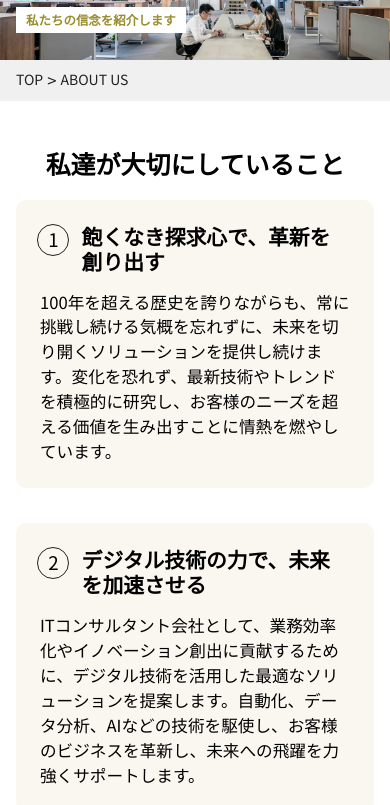
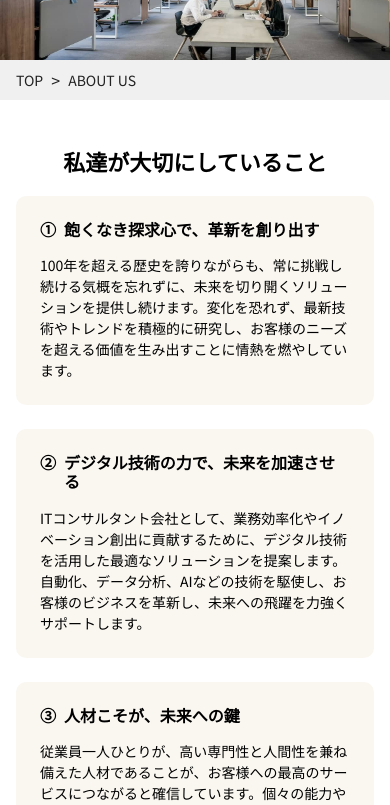
Before and after one commit to takayuki0403/TETOTE, a plain HTML site: page about.html in a window 390 px wide. Shown: the part 186-991 px from the top of the page. Drawn offline with nearby package versions, Linux system fonts and the light colour scheme; some packages are replaced by stand-ins of ours; a web font is replaced by a local one.

Commit message:
375-768px ajust

```diff
--- a/about.html
+++ b/about.html
@@ -104,7 +104,7 @@
           <ul class="belief__list">
             <li class="belief__item">
               <h3 class="belief__itemTitle">
-                <span class="belief__itemTitleNumber">1</span>
+                <span class="belief__itemTitleNumber">①</span>
                 飽くなき探求心で、革新を創り出す
               </h3>
               <p class="belief__itemDesc">
@@ -113,7 +113,7 @@
             </li>
             <li class="belief__item">
               <h3 class="belief__itemTitle">
-                <span class="belief__itemTitleNumber">2</span>
+                <span class="belief__itemTitleNumber">②</span>
                 デジタル技術の力で、未来を加速させる
               </h3>
               <p class="belief__itemDesc">
@@ -122,7 +122,7 @@
             </li>
             <li class="belief__item">
               <h3 class="belief__itemTitle">
-                <span class="belief__itemTitleNumber">3</span>
+                <span class="belief__itemTitleNumber">③</span>
                 人材こそが、未来への鍵
               </h3>
               <p class="belief__itemDesc">
@@ -131,7 +131,7 @@
             </li>
             <li class="belief__item">
               <h3 class="belief__itemTitle">
-                <span class="belief__itemTitleNumber">4</span>
+                <span class="belief__itemTitleNumber">④</span>
                 未経験者も歓迎！情熱と意欲があれば、誰でも活躍できる
               </h3>
               <p class="belief__itemDesc">
@@ -140,7 +140,7 @@
             </li>
             <li class="belief__item">
               <h3 class="belief__itemTitle">
-                <span class="belief__itemTitleNumber">5</span>
+                <span class="belief__itemTitleNumber">⑤</span>
                 働きがいと充実感あふれる環境
               </h3>
               <p class="belief__itemDesc">
--- a/scss/base/_base.scss
+++ b/scss/base/_base.scss
@@ -15,16 +15,16 @@
   html {
     font-size: 62.5%;
   }
-  @media screen and (max-width: 1023px) and (min-width: 768px) {
-    html {
-      font-size: 1vw;
-    }
-  }
-  @media screen and (max-width: 767px) {
-    html {
-      font-size: calc(10 / 375 * 100vw);
-    }
-  }
+  // @media screen and (max-width: 1023px) and (min-width: 768px) {
+  //   html {
+  //     font-size: 1vw;
+  //   }
+  // }
+  // @media screen and (max-width: 767px) {
+  //   html {
+  //     font-size: calc(10 / 375 * 100vw);
+  //   }
+  // }
 
 body {
   font-family: 'Noto Sans JP', 'Helvetica Neue', 'Arial', 'Hiragino Kaku Gothic ProN', meiryo, 'Noto Serif JP', sans-serif;
--- a/scss/layout/_pageVisual.scss
+++ b/scss/layout/_pageVisual.scss
@@ -37,7 +37,7 @@
   text-transform: uppercase;
   background-color: #fff;
   @include sp {
-    font-size: 4.2rem;
+    font-size: 2.4rem;
   }
 }
 
@@ -49,7 +49,7 @@
   font-weight: bold;
   background-color: #fff;
   @include sp {
-    font-size: 2.2rem;
+    font-size: 1.2rem;
   }
 }
 
@@ -61,7 +61,7 @@
   color: $mainColor;
   background-color: #fff;
   @include sp {
-    font-size: 1.2rem;
+    font-size: 0.7rem;
   }
 }
 
@@ -74,7 +74,8 @@
 }
 .breadcrumb__wrapper {
   display: flex;
-  gap: 4px;
+  align-items: center;
+  gap: 8px;
   padding-top: 20px;
   padding-bottom: 20px;
   @include sp {
--- a/scss/pages/about/_belief.scss
+++ b/scss/pages/about/_belief.scss
@@ -22,6 +22,9 @@
   display: flex;
   flex-direction: column;
   gap: 35px;
+  @include sp {
+    gap: 24px;
+  }
 }
 
 .belief__item {
@@ -34,33 +37,14 @@
   }
 }
 
-.belief__itemTitleNumber {
-  display: inline-block;
-  width: 48px;
-  height: 48px;
-  margin-right: 21px;
-  font-size: 1.8rem;
-  font-weight: 400;
-  line-height: 43px;
-  text-align: center;
-  border: 1px solid $black;
-  border-radius: 50%;
-  box-sizing: border-box;
-  @include sp {
-    position: absolute;
-    left: 2em;
-    width: 32px;
-    height: 32px;
-    margin-right: 8px;
-    line-height: 28px;
-  }
-}
-
 .belief__itemTitle {
+  display: flex;
+  align-items: flex-start;
+  gap: 0.5em;
   font-size: 2rem;
   font-weight: bold;
   @include sp {
-    padding-left: 2em;
+    font-size: 1.6rem;
     line-height: 1.2;
   }
 }
@@ -69,6 +53,7 @@
   margin-top: 35px;
   line-height: 1.5;
   @include sp {
+    font-size: 1.4rem;
     margin-top: 16px;
   }
 }
--- a/scss/pages/about/_companyInfo.scss
+++ b/scss/pages/about/_companyInfo.scss
@@ -22,7 +22,7 @@
 .companyInfo__dataList {
   display: flex;
   padding: 36px 0;
-  border-bottom: 1px dotted $black;
+  border-bottom: 1px dashed $black;
   @include sp {
     padding: 16px 0;
   }
--- a/scss/pages/about/_pageVisual-about.scss
+++ b/scss/pages/about/_pageVisual-about.scss
@@ -7,5 +7,6 @@
   background-position: 0 50%;
   @include sp {
     background-size: 120%;
+    background-position: 0 65%;
   }
 }
--- a/scss/pages/about/_service.scss
+++ b/scss/pages/about/_service.scss
@@ -37,7 +37,11 @@
     flex-direction: column;
     gap: 24px;
     width: 100%;
-    padding: 0 0 40px 0;
+    padding: 0 0 64px 0;
+
+    &:last-child {
+      padding-bottom: 0;
+    }
   }
 
   &:not(:first-child)::before {
--- a/scss/pages/about/_topMsg.scss
+++ b/scss/pages/about/_topMsg.scss
@@ -25,6 +25,7 @@
 
 .topMsg__ceoPhoto {
   width: 50%;
+  text-align: center;
   @include sp {
     width: 100%;
   }
@@ -33,15 +34,15 @@
 .topMsg__ceoPhoto img {
   width: 100%;
   object-fit: contain;
-  // @include sp {
-  //   max-width: 100%;
-  // }
+  @include sp {
+    max-width: 400px;
+  }
 }
 
 .topMsg__msgArea {
   width: 50%;
   @include sp {
-    max-width: 100%;
+    width: 100%;
   }
 }
 
@@ -52,6 +53,9 @@
   font-weight: bold;
   line-height: 1.5;
   @include sp {
+    display: flex;
+    flex-direction: column;
+    align-items: flex-end;
     margin-top: -7.5em;
     margin-right: 8px;
     font-size: 2.2rem;
@@ -60,6 +64,7 @@
 }
 .topMsg__msgTitle span {
   display: inline-block;
+  width: fit-content;
   @include sp {
     margin-top: 8px;
     background-color: #fff;
--- a/scss/util/_component.scss
+++ b/scss/util/_component.scss
@@ -339,11 +339,11 @@
 
 
 .c-pageSectionTitle {
-  font-size: 32px;
+  font-size: 3.2rem;
   font-weight: bold;
   text-align: center;
   @include sp {
-    font-size: 2.4rem;
+    font-size: 2.2rem;
   }
 }
 
```
Also changed, not shown: css/style.css, 1 other file.
